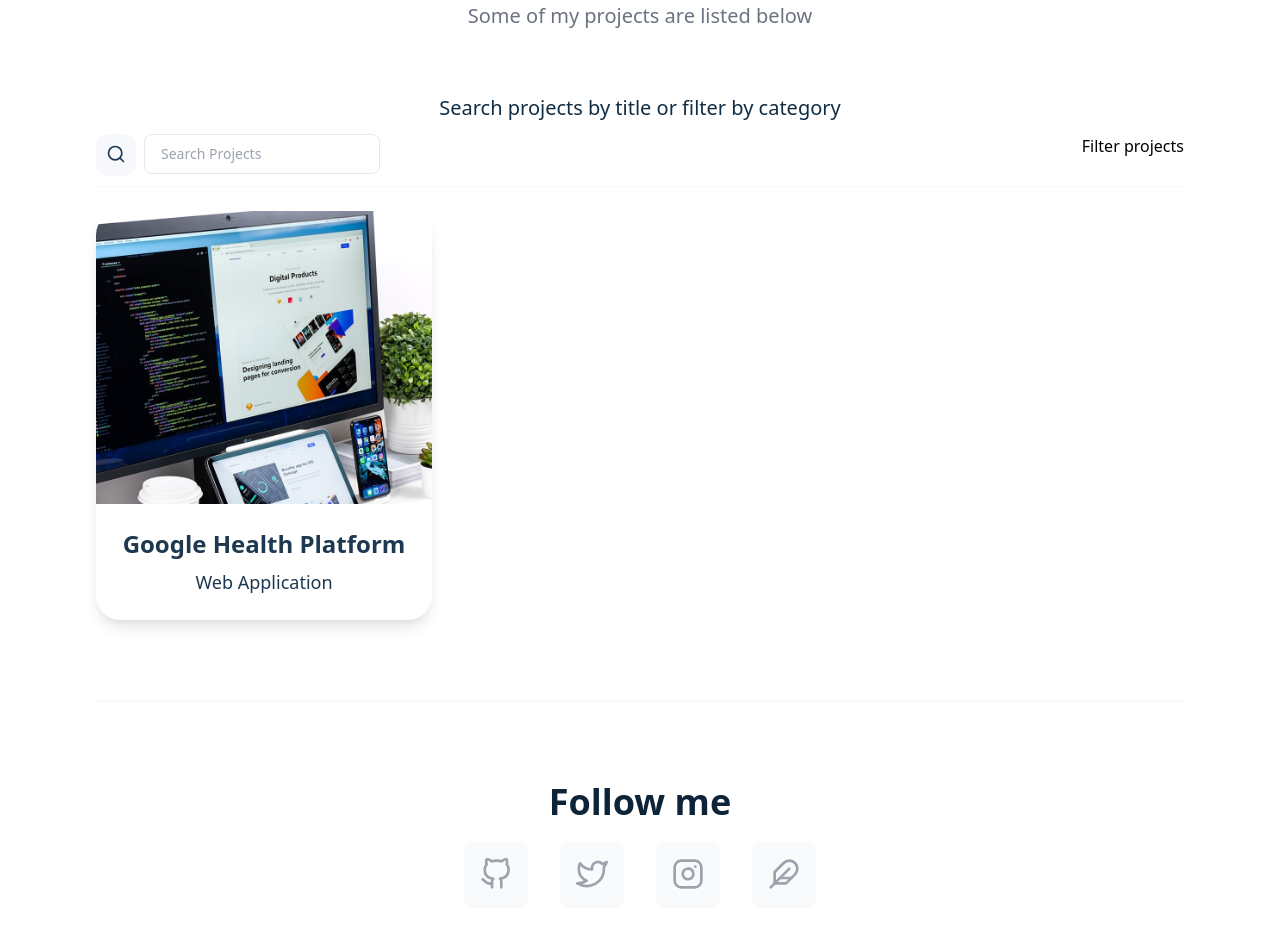
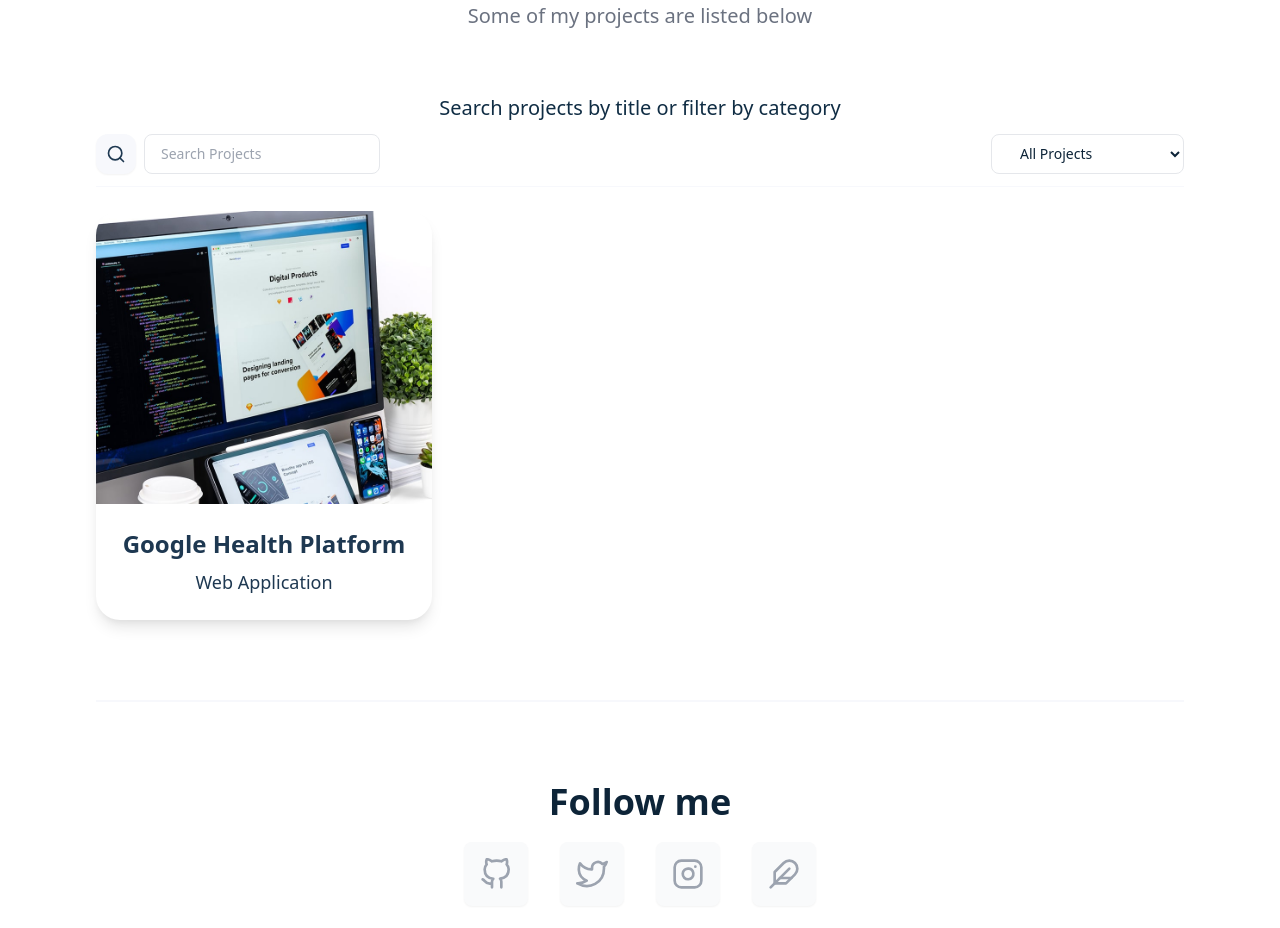
Before and after one commit to phoenix979797/portfolio, a React (Create React App) app: page / in a window 1280 px wide. Shown: the part 940-1868 px from the top of the page. Built offline with nearby package versions, Linux system fonts and the light colour scheme.

Commit message:
Create projects filter

```diff
--- /dev/null
+++ b/src/components/ProjectsFilter.js
@@ -0,0 +1,38 @@
+const selectOptions = [
+	'Web Application',
+	'Mobile Application',
+	'UI/UX Design',
+	'Branding',
+];
+
+const ProjectsFilter = () => {
+	return (
+		<select
+			className="
+                px-4
+                sm:px-6
+                py-2
+                border
+                dark:border-secondary-dark
+                rounded-lg
+                text-sm
+                sm:text-md
+                dark:font-medium
+                bg-secondary-light
+                dark:bg-ternary-dark
+                text-primary-dark
+                dark:text-ternary-light
+            "
+		>
+			<option value class="text-sm sm:text-md">
+				All Projects
+			</option>
+
+			{selectOptions.map((option) => (
+				<option className="text-normal sm:text-md">{option}</option>
+			))}
+		</select>
+	);
+};
+
+export default ProjectsFilter;
--- a/src/components/ProjectsGrid.js
+++ b/src/components/ProjectsGrid.js
@@ -1,4 +1,5 @@
 import { FiSearch } from 'react-icons/fi';
+import ProjectsFilter from './ProjectsFilter';
 import ProjectSingle from './ProjectSingle';
 
 const ProjectsGrid = () => {
@@ -80,7 +81,8 @@ const ProjectsGrid = () => {
 						/>
 					</div>
 					{/* <ProjectsFilter @change="selectedProject = $event" /> */}
-					<p>Filter projects</p>
+					<ProjectsFilter />
+					{/* <p>Filter projects</p> */}
 				</div>
 			</div>
 			{/* Filter and search projects end */}
```
